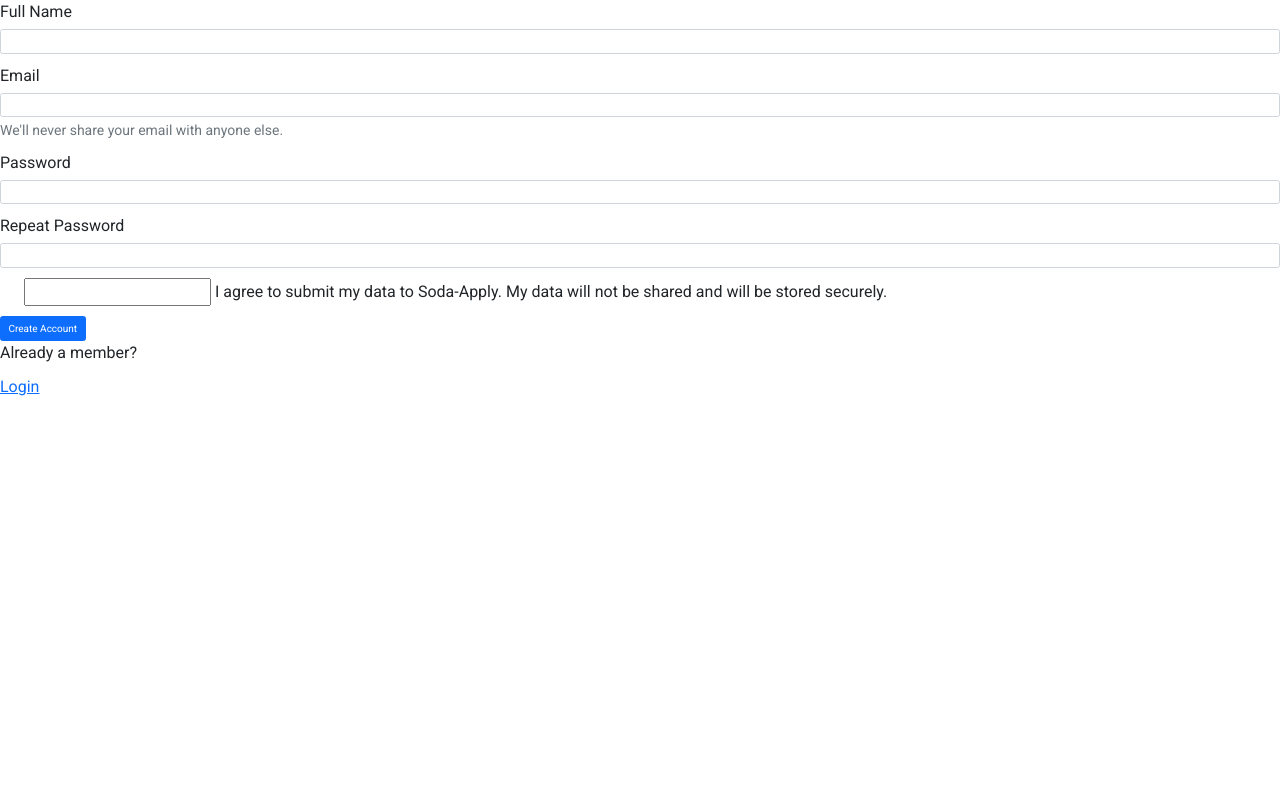
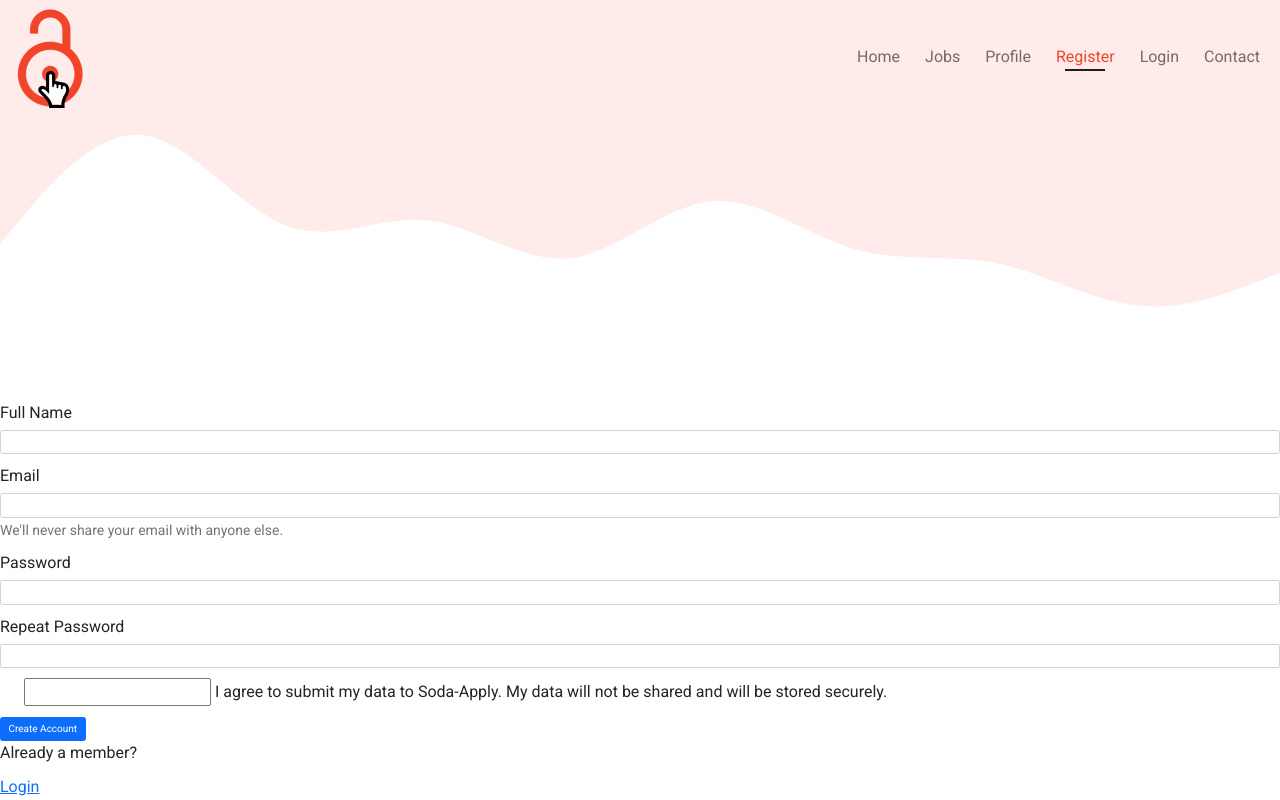
Before and after one commit to StephenJ2020/soda-apply, a Flask app: page /user_registration in a window 1280 px wide. Run offline with Flask 2, Linux system fonts and the light colour scheme; some libraries are stand-ins or nearby versions.

Commit message:
Navbar component defined and tested with current project structure

```diff
--- a/static/css/style.css
+++ b/static/css/style.css
@@ -11,6 +11,10 @@
     --content-text: 'Roboto', sans-serif;
 
     /* Colors */
+    --dk-color: #1e1e1e;
+    --p1-color: #FFEBEA;
+    --s1-color: #f0452b;
+    --t1-color: #B57270;
 }
 
 /* Global styles */
@@ -26,6 +30,51 @@ body {
     font-family: var(--content-text);
 }
 
+    /* Navbar */
+.bg-custom {
+    background-color: var(--p1-color);
+}
+
+.navbar-brand img {
+    width: 50%;
+}
+
+.navbar-collapse {
+    text-align: center;
+}
+
+.navbar .navbar-nav .nav-link.active {
+    color: var(--s1-color);
+}
+
+.navbar .navbar-nav .nav-link.active:after {
+    content: '';
+    display: block;
+    width: 4rem;
+    height: 2px;
+    margin: 0 auto;
+    background-color: var(--dk-color);
+    transform-origin: 0%;
+    animation: line-grow 0.5s ease-in;
+}
+
+@keyframes line-grow {
+    from {
+        transform: scaleX(0);
+        opacity: 0;
+    }
+
+    to {
+        transform: scaleX(1);
+        opacity: 1;
+    }
+}
+
+.navbar-toggler {
+    font-size: 2.5rem;
+    margin-right: 1.5rem;
+}
+
 h1 {
     font-family: var(--header-text);
 }
--- a/static/js/main.js
+++ b/static/js/main.js
@@ -1,4 +1,71 @@
-// default console log to test JS file link
-// delete afterwards
+// global variables
 
-console.log("Testing");
+const current_page = window.location.pathname;
+const navLinks = document.querySelectorAll(".nav-link");
+let activeId = "";
+let navLink_ids = [];
+
+// Navbar JS
+
+for(let i = 0; i < navLinks.length; i++) {
+    navLink_ids.push(navLinks[i].id);
+}
+
+switch (current_page) {
+    /**
+     * Switch statement to handle currently active page
+     * in Navbar and highlight to user via append of
+     * class "active" to nav-link list item, with addition
+     * of "aria-current-page" attribute for current visually
+     * styled item.
+     *
+     */
+    case '/':
+        activeId = navLink_ids[0];
+
+        if (navLink_ids.includes(activeId)) {
+            navLinks[0].classList.add('active');
+            navLinks[0].setAttribute('aria-current-page', 'page');
+        }
+        break;
+    case '/jobs':
+        activeId = navLink_ids[1];
+
+        if (navLink_ids.includes(activeId)) {
+            navLinks[1].classList.add('active');
+            navLinks[1].setAttribute('aria-current-page', 'page');
+        }
+        break;
+    case '/profile':
+        activeId = navLink_ids[2];
+
+        if (navLink_ids.includes(activeId)) {
+            navLinks[2].classList.add('active');
+            navLinks[2].setAttribute('aria-current-page', 'page');
+        }
+        break;
+    case '/user_registration':
+        activeId = navLink_ids[3];
+
+        if (navLink_ids.includes(activeId)) {
+            navLinks[3].classList.add('active');
+            navLinks[3].setAttribute('aria-current-page', 'page');
+        }
+        break;
+    case '/login':
+        activeId = navLink_ids[4];
+
+        if (navLink_ids.includes(activeId)) {
+            navLinks[4].classList.add('active');
+            navLinks[4].setAttribute('aria-current-page', 'page');
+        }
+        break;
+    default:
+        activeId = navLink_ids[5];
+
+        if (navLink_ids.includes(activeId)) {
+            navLinks[5].classList.add('active');
+            navLinks[5].setAttribute('aria-current-page', 'page');
+        }
+        break;
+};
--- a/templates/base.html
+++ b/templates/base.html
@@ -14,7 +14,7 @@
     </head>
     <body>
         <!-- Navbar component injected here -->
-
+        {% include 'components/_navbar.html' %}
 
         <!-- Main block for child template injection -->
         <div class="content-container">
--- /dev/null
+++ b/templates/components/_navbar.html
@@ -0,0 +1,36 @@
+<div class="navbar navbar-expand-lg navbar-light bg-custom">
+    <a class="navbar-brand" href="{{ url_for('index') }}">
+        <img class="img-fluid" src="{{ url_for('static', filename='images/logo.png') }}" alt="Logo Image">
+    </a>
+
+    <button class="navbar-toggler" type="button" data-bs-toggle="collapse" data-bs-target="#navbarSupportedContent" aria-controls="navbarSupportedContent" aria-expanded="false" aria-label="Toggle navigation">
+        <span class="navbar-toggler-icon"></span>
+    </button>
+
+    <div class="collapse navbar-collapse" id="navbarSupportedContent">
+        <ul class="navbar-nav ms-auto me-4">
+            <li class="nav-item ms-4">
+                <a class="nav-link" id="home-nav-item" href="{{ url_for('index') }}">Home</a>
+            </li>
+            <li class="nav-item ms-4">
+                <a class="nav-link" id="jobs-nav-item" href="#">Jobs</a>
+            </li>
+            <li class="nav-item ms-4">
+                <a class="nav-link" id="profile-nav-item" href="#">Profile</a>
+            </li>
+            <li class="nav-item ms-4">
+                <a class="nav-link" id="register-nav-item" href="{{ url_for('user_registration') }}">Register</a>
+            </li>
+            <li class="nav-item ms-4">
+                <a class="nav-link" id="login-nav-item" href="#">Login</a>
+            </li>
+            <li class="nav-item ms-4">
+                <a class="nav-link" id="contact-nav-item" href="#">Contact</a>
+            </li>
+        </ul>
+    </div>
+</div>
+
+<svg class="navbar-svg" xmlns="http://www.w3.org/2000/svg" viewBox="0 80 1440 320">
+    <path fill="#FFEBEA" fill-opacity="1" d="M0,224L26.7,192C53.3,160,107,96,160,101.3C213.3,107,267,181,320,202.7C373.3,224,427,192,480,197.3C533.3,203,587,245,640,240C693.3,235,747,181,800,176C853.3,171,907,213,960,229.3C1013.3,245,1067,235,1120,245.3C1173.3,256,1227,288,1280,293.3C1333.3,299,1387,277,1413,266.7L1440,256L1440,0L1413.3,0C1386.7,0,1333,0,1280,0C1226.7,0,1173,0,1120,0C1066.7,0,1013,0,960,0C906.7,0,853,0,800,0C746.7,0,693,0,640,0C586.7,0,533,0,480,0C426.7,0,373,0,320,0C266.7,0,213,0,160,0C106.7,0,53,0,27,0L0,0Z"></path>
+</svg>
```
Also changed, not shown: static/images/Logo.png (added).
